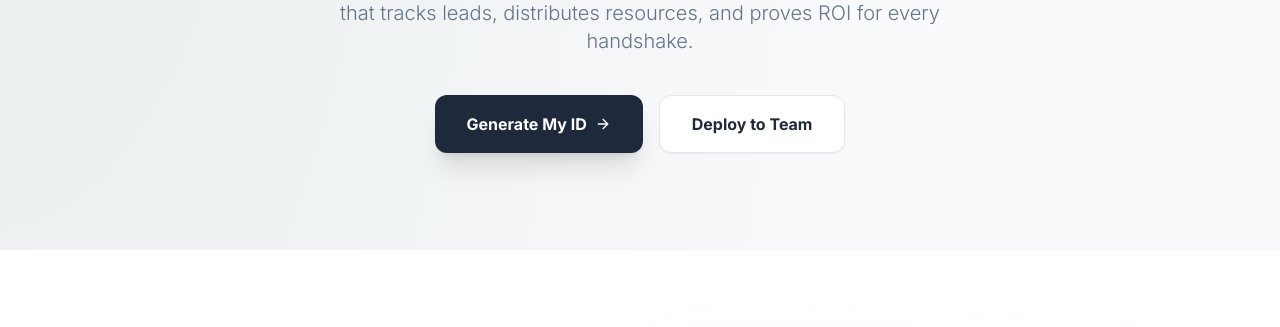
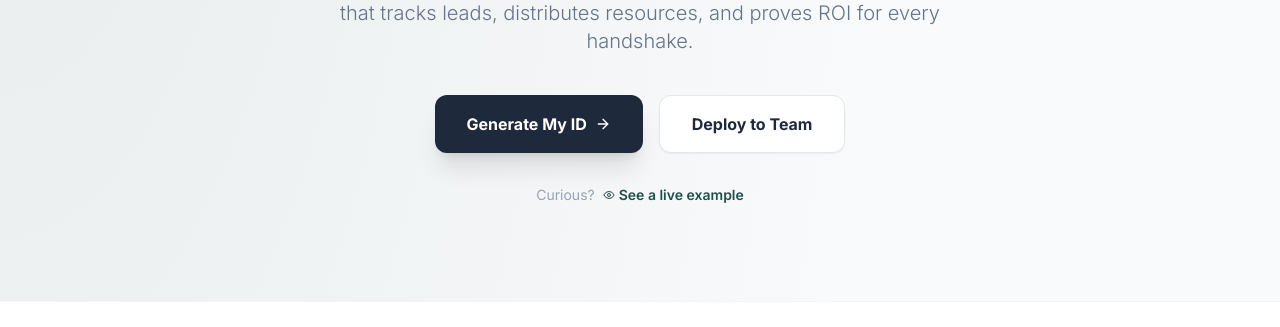
Before and after one commit to simpli-fi-os/cards, a plain HTML site: page index.html in a window 1280 px wide. Shown: the part 425-752 px from the top of the page. Drawn offline with nearby package versions, Linux system fonts and the light colour scheme; a web font is replaced by a local one.

Commit message:
Update index.html
Link to Lindsey's card

```diff
--- a/index.html
+++ b/index.html
@@ -107,12 +107,20 @@
             <p class="text-lg md:text-xl text-slate-500 mb-10 max-w-2xl mx-auto font-light leading-relaxed">
                 Simpli-FI ID is not just a digital card. It is a <strong>connected operating system</strong> that tracks leads, distributes resources, and proves ROI for every handshake.
             </p>
-            <div class="flex flex-col sm:flex-row gap-4 justify-center px-4">
+            <div class="flex flex-col sm:flex-row gap-4 justify-center px-4 mb-8">
                 <a href="intake_form.html" class="px-8 py-4 bg-navy text-white font-bold rounded-xl shadow-xl hover:bg-teal hover:-translate-y-1 transition flex items-center justify-center gap-2">
                     Generate My ID <i data-lucide="arrow-right" class="w-4 h-4"></i>
                 </a>
                 <a href="enterprise_setup.html" class="px-8 py-4 bg-white text-navy font-bold rounded-xl shadow-sm border border-gray-200 hover:bg-gray-50 transition flex items-center justify-center gap-2">
                     Deploy to Team
+                </a>
+            </div>
+
+            <!-- Link to Lindsey Lott Example -->
+            <div class="flex justify-center items-center gap-2 text-sm text-slate-400">
+                <span>Curious?</span>
+                <a href="lindsey_lott.html" target="_blank" class="text-teal font-semibold hover:text-navy hover:underline transition-colors flex items-center gap-1">
+                    <i data-lucide="eye" class="w-3 h-3"></i> See a live example
                 </a>
             </div>
         </div>
```
